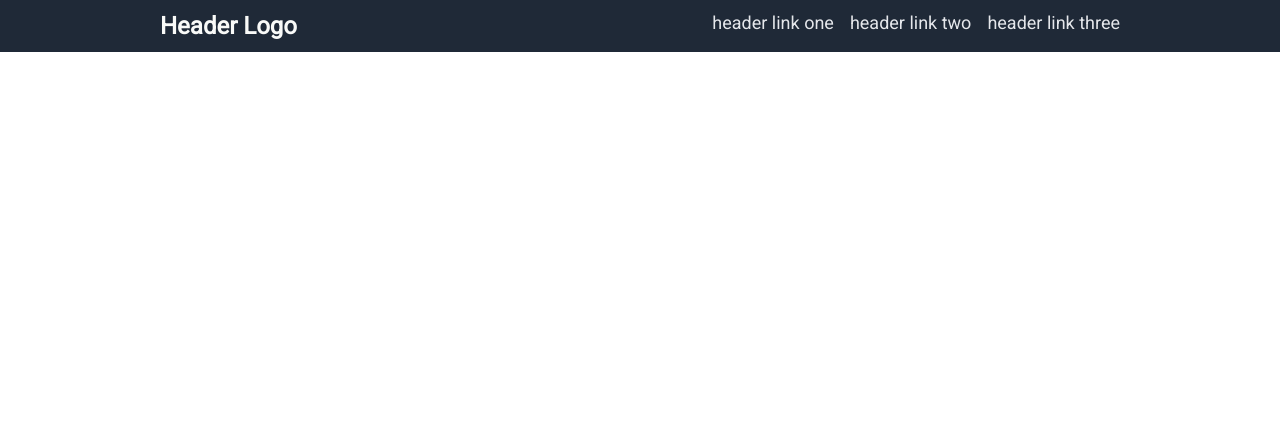
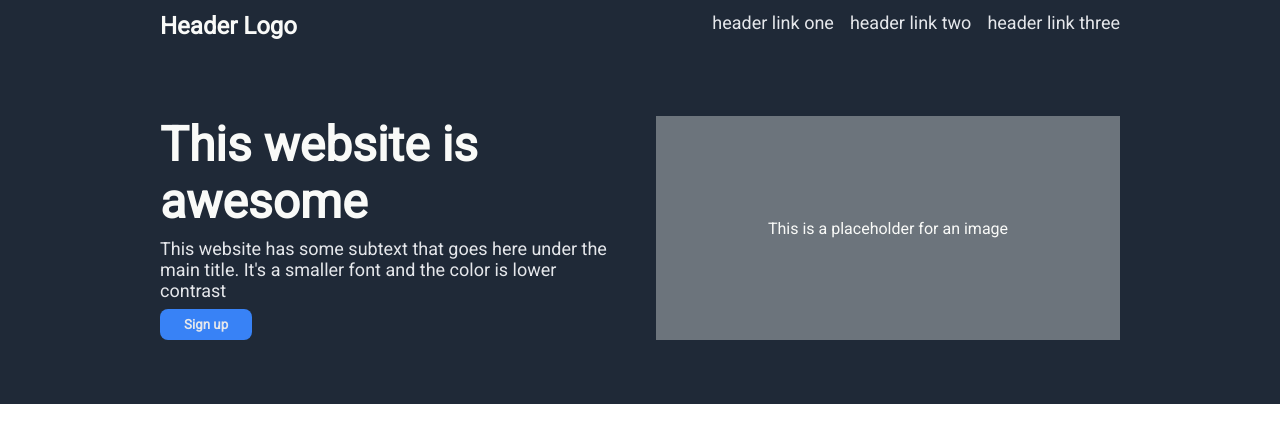
Before and after one commit to sadpoteto/odin-landing-page, a plain HTML site: page index.html in a window 1280 px wide. Drawn offline with Linux system fonts and the light colour scheme.

Commit message:
Add + style section 1
Completed the second (or first? I don't know) part, the lower half
of the header, except I split it into its own div for some reason.

```diff
--- a/index.html
+++ b/index.html
@@ -16,7 +16,19 @@
                 </div>
             </div>
             <div class="section-1 flex">
-
+                <div class="s1-left flex">
+                    <div class="s1l-hero">This website is awesome</div>
+                    <div class="s1l-hero-sub">
+                        This website has some subtext that goes here under
+                        the main title. It's a smaller font and the color
+                        is lower contrast
+                    </div>
+                    <button class="s1l-hero-button">Sign up</button>
+                </div>
+                <div class="s1-right flex">
+                    <!-- <img alt="This is a placeholder for an image"> -->
+                    This is a placeholder for an image
+                </div>
             </div>
             <div class="section-2 flex">
 
--- a/styles.css
+++ b/styles.css
@@ -30,3 +30,46 @@ body {margin: 0px;}
     color: #e5e7eb;
     gap: 16px;
 }
+
+.section-1 {
+    padding: 64px 160px;
+    background-color:  #1f2937;
+    gap: 32px;
+}
+
+.s1-left {
+    flex-direction: column;
+    flex: 1 1 0;
+    justify-content: flex-start;
+    gap: 8px;
+}
+
+.s1-right {
+    flex: 1 1 0;
+    background-color: #6C747C;
+    justify-content: center;
+    align-items: center;
+    color: #f9faf8;
+}
+
+.s1l-hero {
+    font-size: 48px;
+    font-weight: 800;
+    color: #f9faf8;
+}
+
+.s1l-hero-sub {
+    font-size: 18px;
+    color: #e5e7eb;
+}
+
+.s1l-hero-button {
+    background-color: #3882f6;
+    color: #e5e7eb;
+    flex: 0;
+    padding: 8px 24px;
+    border-radius: 8px;
+    align-self: flex-start;
+    font-weight: bold;
+    border: 0px;
+}
```
